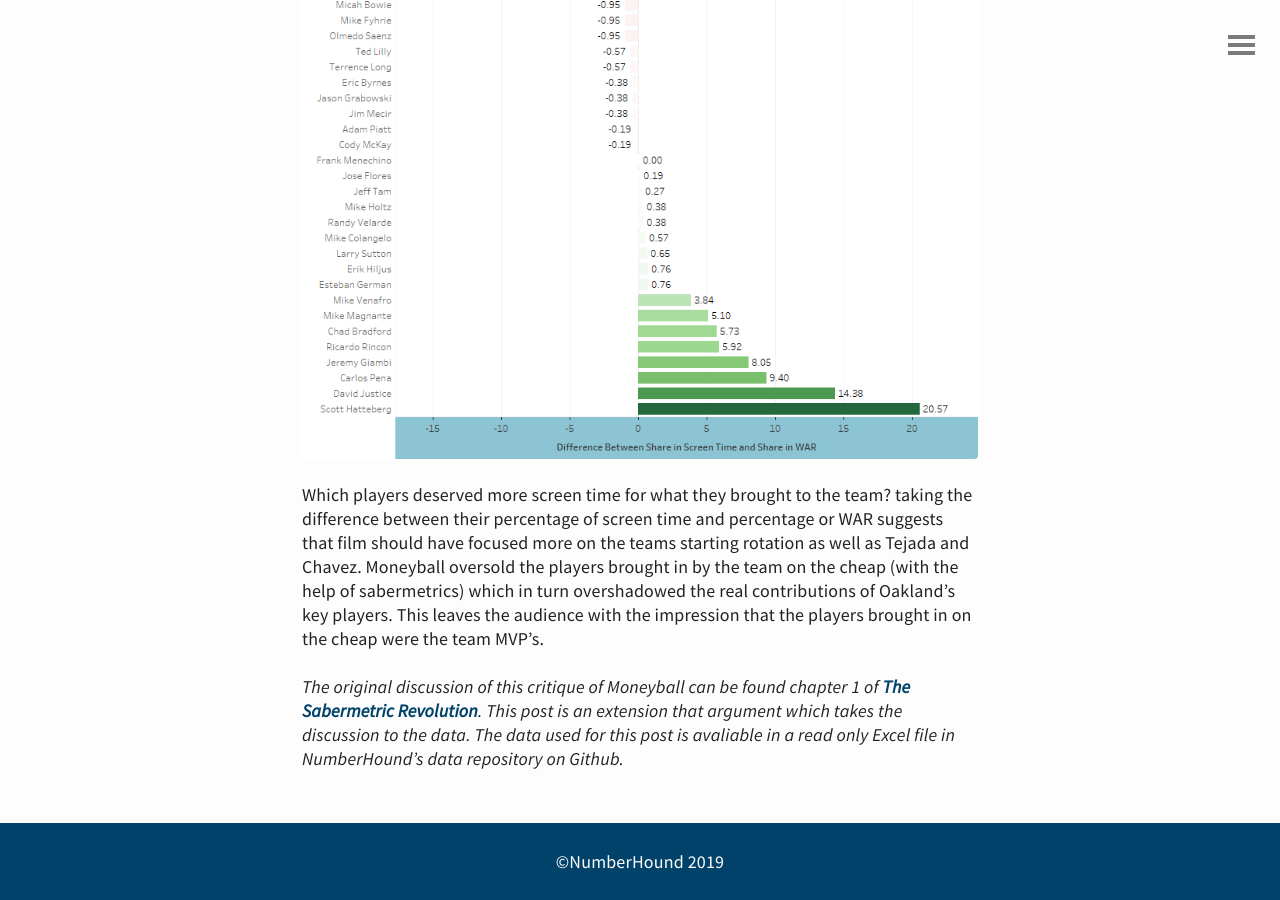
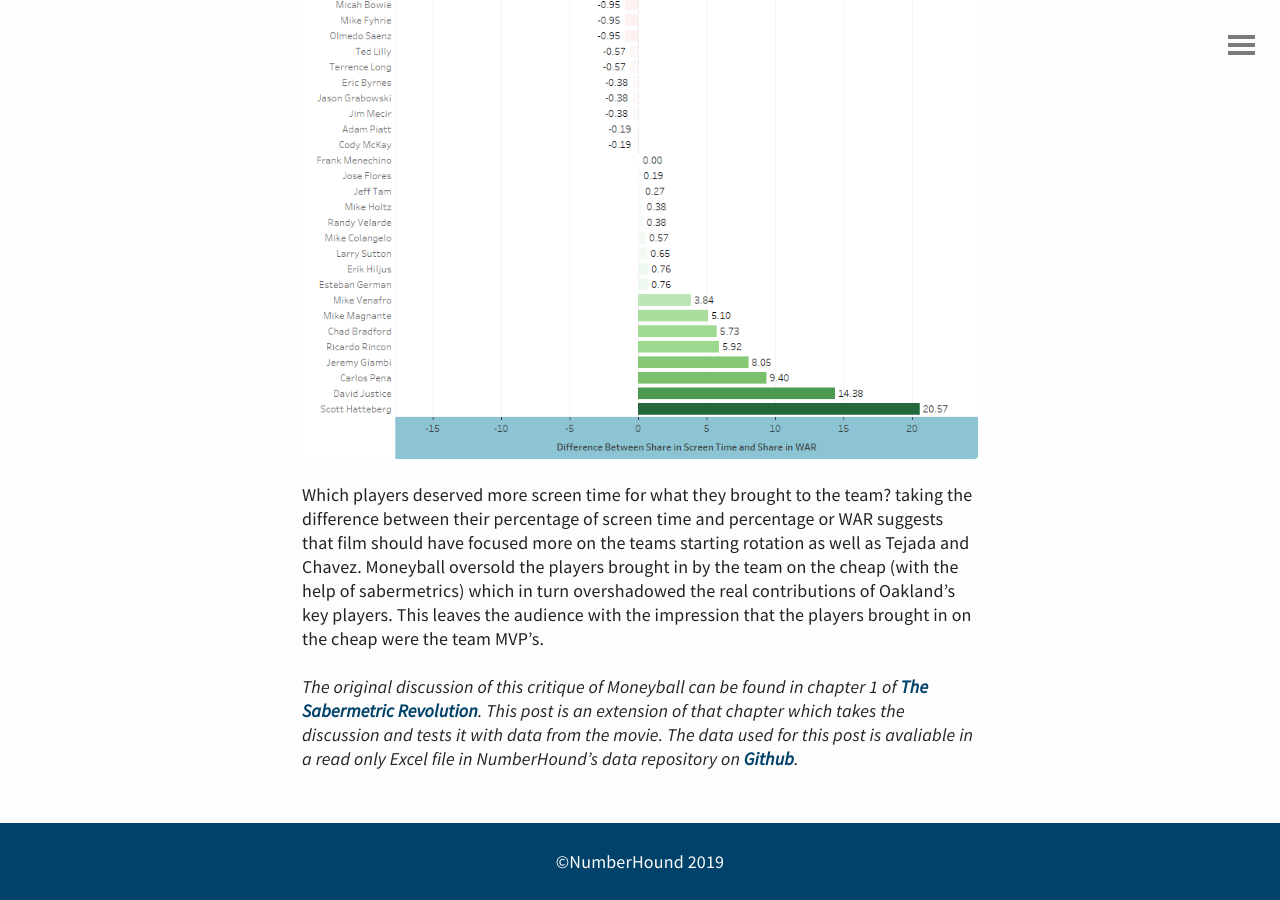
Before and after one commit to NumberHound/web, a Jekyll site: the page built from _posts/2019-11-05-The-Hidden-Side-of-Moneyball.md, in a window 1280 px wide and 900 px high, scrolled down 2156 px. Built offline with Jekyll 4.4.1, drawn with Linux system fonts in a browser that asks for light colours.

Commit message:
Update 2019-11-05-The-Hidden-Side-of-Moneyball.md

```diff
--- a/_posts/2019-11-05-The-Hidden-Side-of-Moneyball.md
+++ b/_posts/2019-11-05-The-Hidden-Side-of-Moneyball.md
@@ -18,16 +18,4 @@ We can see from the graph above that Oaklands top six players (According to WAR)
 
 Which players deserved more screen time for what they brought to the team? taking the difference between their percentage of screen time and percentage or WAR suggests that film should have focused more on the teams starting rotation as well as Tejada and Chavez. Moneyball oversold the players brought in by the team on the cheap (with the help of sabermetrics) which in turn overshadowed the real contributions of Oakland's key players. This leaves the audience with the impression that the players brought in on the cheap were the team MVP's.
 
-
-
-
-
-
-
-
-
-
-
-
-
-_The original discussion of this critique of Moneyball can be found chapter 1 of [The Sabermetric Revolution](https://www.amazon.ca/Sabermetric-Revolution-Assessing-Analytics-Baseball/dp/0812245725). This post is an extension that argument which takes the discussion to the data. The data used for this post is avaliable in a read only Excel file in NumberHound's data repository on Github._
+_The original discussion of this critique of Moneyball can be found in chapter 1 of [The Sabermetric Revolution](https://www.amazon.ca/Sabermetric-Revolution-Assessing-Analytics-Baseball/dp/0812245725). This post is an extension of that chapter which takes the discussion and tests it with data from the movie. The data used for this post is avaliable in a read only Excel file in NumberHound's data repository on [Github]()._
```
